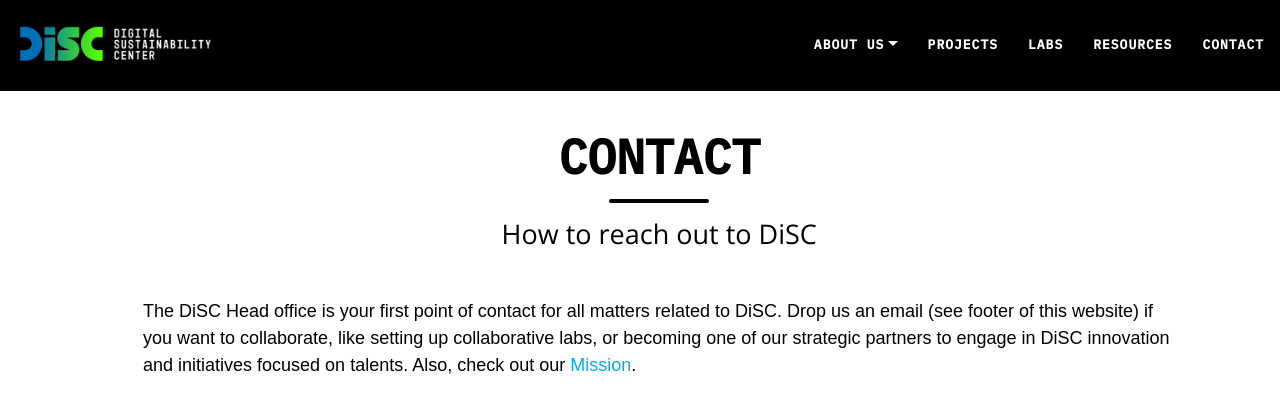
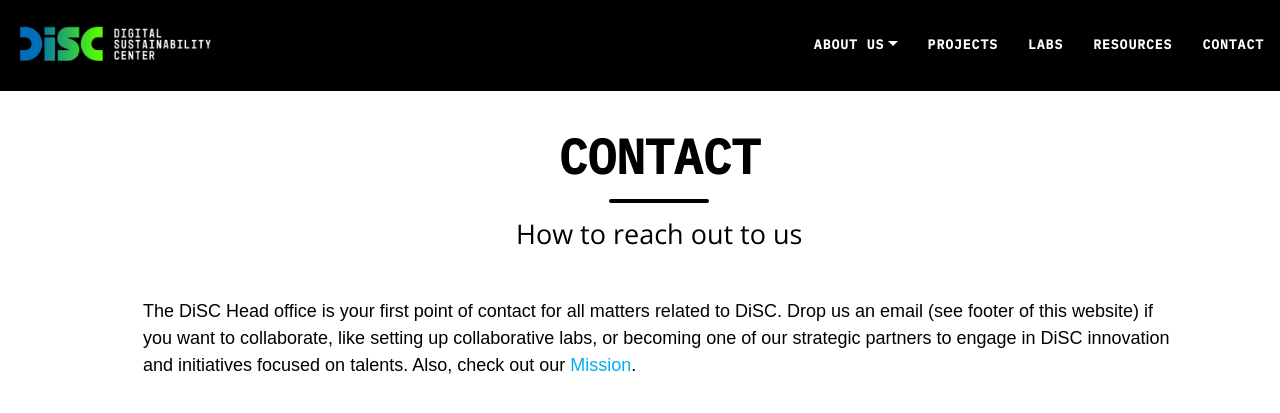
Before and after one commit to S2-group/disc-website.github.io, a Jekyll site: the page built from pages/contacts.md, in a window 1280 px wide. Shown: the top 413 px of the page. Built offline with Jekyll 4.4.1, drawn with Linux system fonts in a browser that asks for light colours; nearby versions of some CDN libraries.

Commit message:
adding subtitles to labs, projects, and resources page

```diff
--- a/pages/contacts.md
+++ b/pages/contacts.md
@@ -1,7 +1,7 @@
 ---
 layout: page
 title: Contact
-subtitle: How to reach out to DiSC
+subtitle: How to reach out to us
 ---
 
 The DiSC Head office is your first point of contact for all matters related to DiSC. Drop us an email (see footer of this website) if you want to collaborate, like setting up collaborative labs, or becoming one of our strategic partners to engage in DiSC innovation and initiatives focused on talents. Also, check out our [Mission](https://s2group.cs.vu.nl/disc-website.github.io/pages/ourmission).
```
Also changed, not shown: pages/labs.md (+1 -0 lines), pages/projects.md (+1 -0 lines), pages/resources.md (+1 -0 lines).
